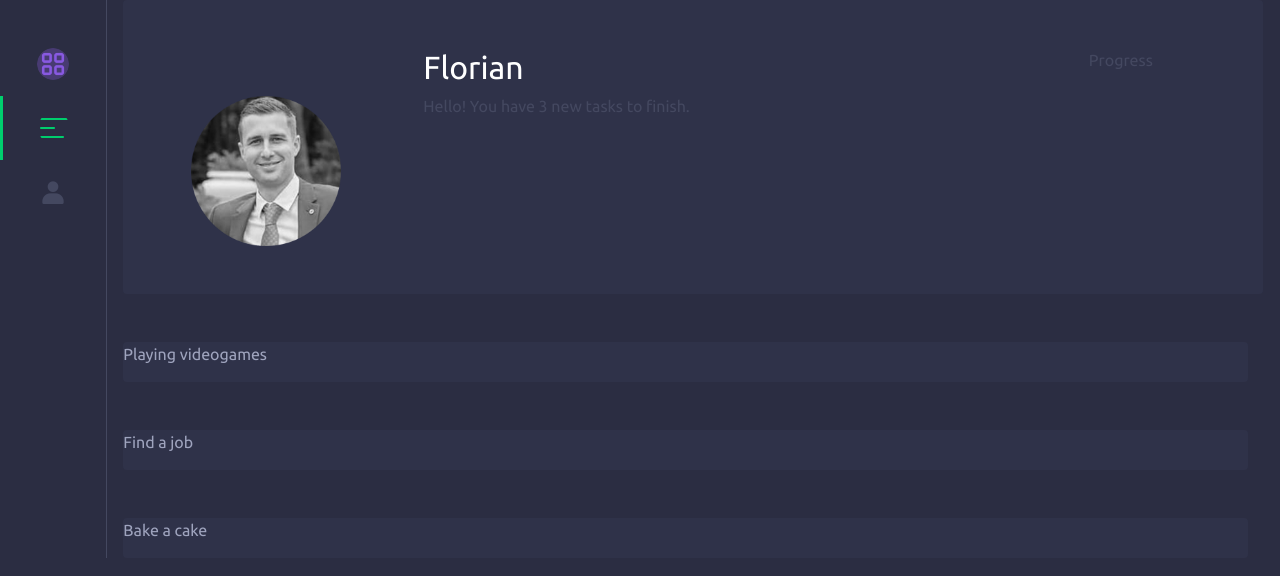
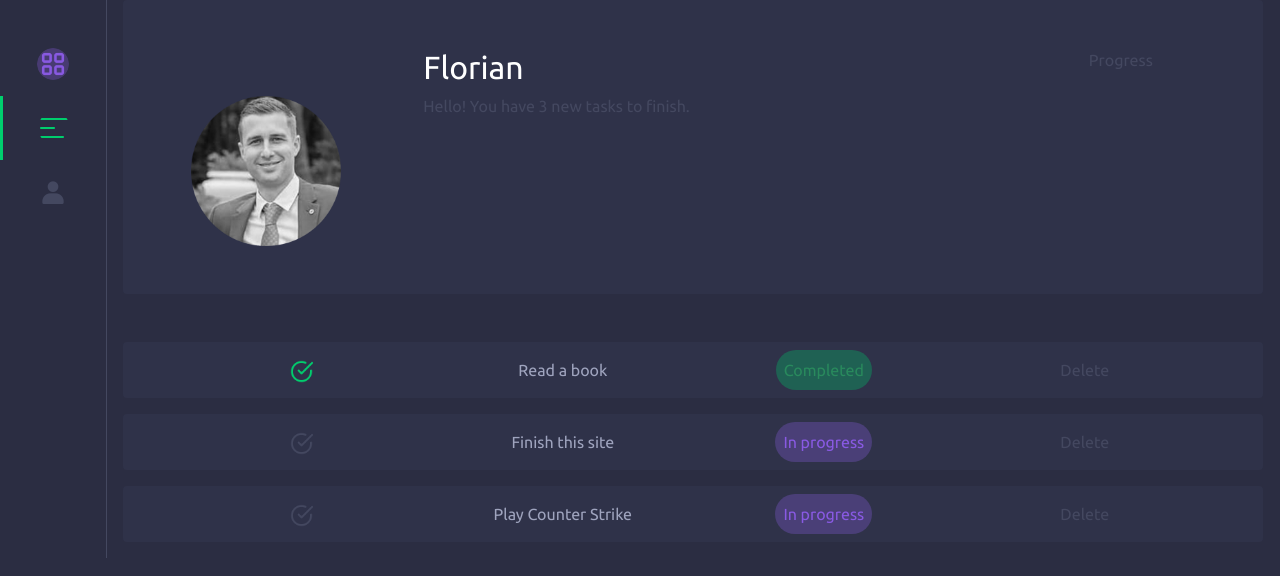
Before and after one commit to Raynnon/organiseme, a React (Create React App) app: page / in a window 1280 px wide. Shown: the top 576 px of the page. Built offline with nearby package versions, Linux system fonts and the light colour scheme.

Commit message:
added tasks and the possibility to set it completed or in progress

```diff
--- a/src/components/list/List.js
+++ b/src/components/list/List.js
@@ -1,13 +1,16 @@
 import React from "react";
+import Task from "./Task";
+
 import { Container, Row, Col } from "react-bootstrap";
 import Image from "react-bootstrap/Image";
 
+import checkImage from "./images/check.png";
 import profileImage from "./images/florian.png";
 
 function Profile() {
   return (
     <Container>
-      <Row className="bg-primary rounded pt-5">
+      <Row className="bg-primary rounded pt-5 mb-5">
         <Col xs={12} md={3}>
           <Image
             className="pt-5 pb-5 mx-auto d-block"
@@ -26,16 +29,10 @@ function Profile() {
           <p className="text-secondary text-center">Progress</p>
         </Col>
       </Row>
-      <Container className="pl-0 text-light" fluid>
-        <Row className="bg-primary rounded mt-5">
-          <p>Playing videogames</p>
-        </Row>
-        <Row className="bg-primary rounded mt-5">
-          <p>Find a job</p>
-        </Row>
-        <Row className="bg-primary rounded mt-5">
-          <p>Bake a cake</p>
-        </Row>
+      <Container className="pl-0 pr-0 text-light" fluid>
+        <Task completed={true} taskName="Read a book" />
+        <Task completed={false} taskName="Finish this site" />
+        <Task completed={false} taskName="Play Counter Strike" />
       </Container>
     </Container>
   );
--- /dev/null
+++ b/src/components/list/Task.js
@@ -0,0 +1,55 @@
+import React, { useState } from "react";
+import { Row, Col } from "react-bootstrap";
+import Image from "react-bootstrap/Image";
+
+import checkImage from "./images/check.png";
+
+function Task(props) {
+  const [completed, setCompleted] = useState(props.completed);
+  const [taskName, setTaskName] = useState(props.taskName);
+
+  console.log(completed);
+
+  const handleClick = (e) => {
+    setCompleted(!completed);
+  };
+
+  return (
+    <Row className="bg-primary rounded pl-5 pr-5 pt-2 pb-2 mb-3 align-items-center text-center">
+      <Col>
+        <Image
+          src={checkImage}
+          alt="checkbox"
+          className={completed ? "activated" : ""}
+          style={{ width: "23px" }}
+          onClick={(e) => handleClick(e)}
+        />
+      </Col>
+      <Col>
+        <p className="mb-0">{taskName}</p>
+      </Col>
+      <Col className="d-flex justify-content-center">
+        {completed ? (
+          <p
+            className="mb-0 mr-0 pt-2 pb-2 pr-2 pl-2 text-success rounded-pill"
+            style={{ backgroundColor: "#1f6153" }}
+          >
+            Completed
+          </p>
+        ) : (
+          <p
+            className="mb-0 mr-0 pt-2 pb-2 pr-2 pl-2 text-info rounded-pill "
+            style={{ backgroundColor: "#4a3f77" }}
+          >
+            In progress
+          </p>
+        )}
+      </Col>
+      <Col className="d-flex justify-content-center">
+        <p className="mb-0 mr-0 pt-2 pb-2 pr-2 pl-2 text-secondary">Delete</p>
+      </Col>
+    </Row>
+  );
+}
+
+export default Task;
--- a/src/components/menu/menu.scss
+++ b/src/components/menu/menu.scss
@@ -1,12 +1,3 @@
-.active {
-  border-left: 3px solid #00cf6e;
-}
-
-.active img {
-  filter: invert(50%) sepia(44%) saturate(3439%) hue-rotate(120deg)
-    brightness(106%) contrast(102%);
-}
-
 ul {
   list-style: none;
   padding: 0;
--- a/src/containers/App.scss
+++ b/src/containers/App.scss
@@ -7,6 +7,8 @@ $theme-colors: (
   "primary": #2f3249,
   "secondary": #444860,
   "light": #9fa4be,
+  "success": #298a5d,
+  "info": #895ae3,
 );
 
 @import "~bootstrap/scss/bootstrap";
@@ -26,3 +28,13 @@ body {
 #root {
   display: flex;
 }
+
+.active {
+  border-left: 3px solid #00cf6e;
+}
+
+.active img,
+.activated {
+  filter: invert(50%) sepia(44%) saturate(3439%) hue-rotate(120deg)
+    brightness(106%) contrast(102%);
+}
```
Also changed, not shown: src/components/list/images/check.png (added).
